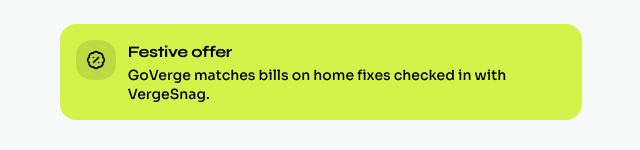
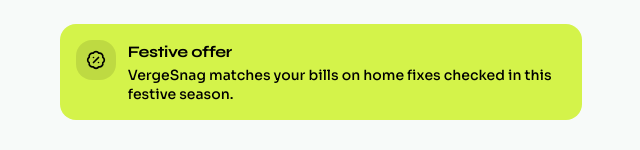
Before and after one commit to phil10xs/vergefield-os, a Next.js app: page /request in a window 1280 px wide. Shown: the part 857-1007 px from the top of the page, without its empty margins (319-959 px from the left). Built offline with nearby package versions, Linux system fonts and the light colour scheme; no server answers.

Commit message:
chore: rebrand GoVerge mentions to VergeSnag

```diff
--- a/src/app/request/page.tsx
+++ b/src/app/request/page.tsx
@@ -130,8 +130,8 @@
             Festive offer
           </p>
           <p className="mt-0.5 text-sm font-medium leading-snug">
-            GoVerge matches bills on home fixes checked in with{" "}
-            {brand.shortName}.
+            {brand.shortName} matches your bills on home fixes checked
+            in this festive season.
           </p>
         </div>
       </div>
--- a/src/lib/recorder.ts
+++ b/src/lib/recorder.ts
@@ -1,6 +1,6 @@
 /**
  * Capped in-browser recording so phone clips stay small without losing what
- * the model needs to see and hear. Mirrors GoVerge's capture budget (720p,
+ * the model needs to see and hear. Uses a capped capture budget (720p,
  * ~2 Mbps): a 20-second check-in lands around 6 MB instead of 30–130 MB of
  * raw iPhone footage.
  */
```
Also changed, not shown: 2 other files (tests, documents, lock files or other folders).
